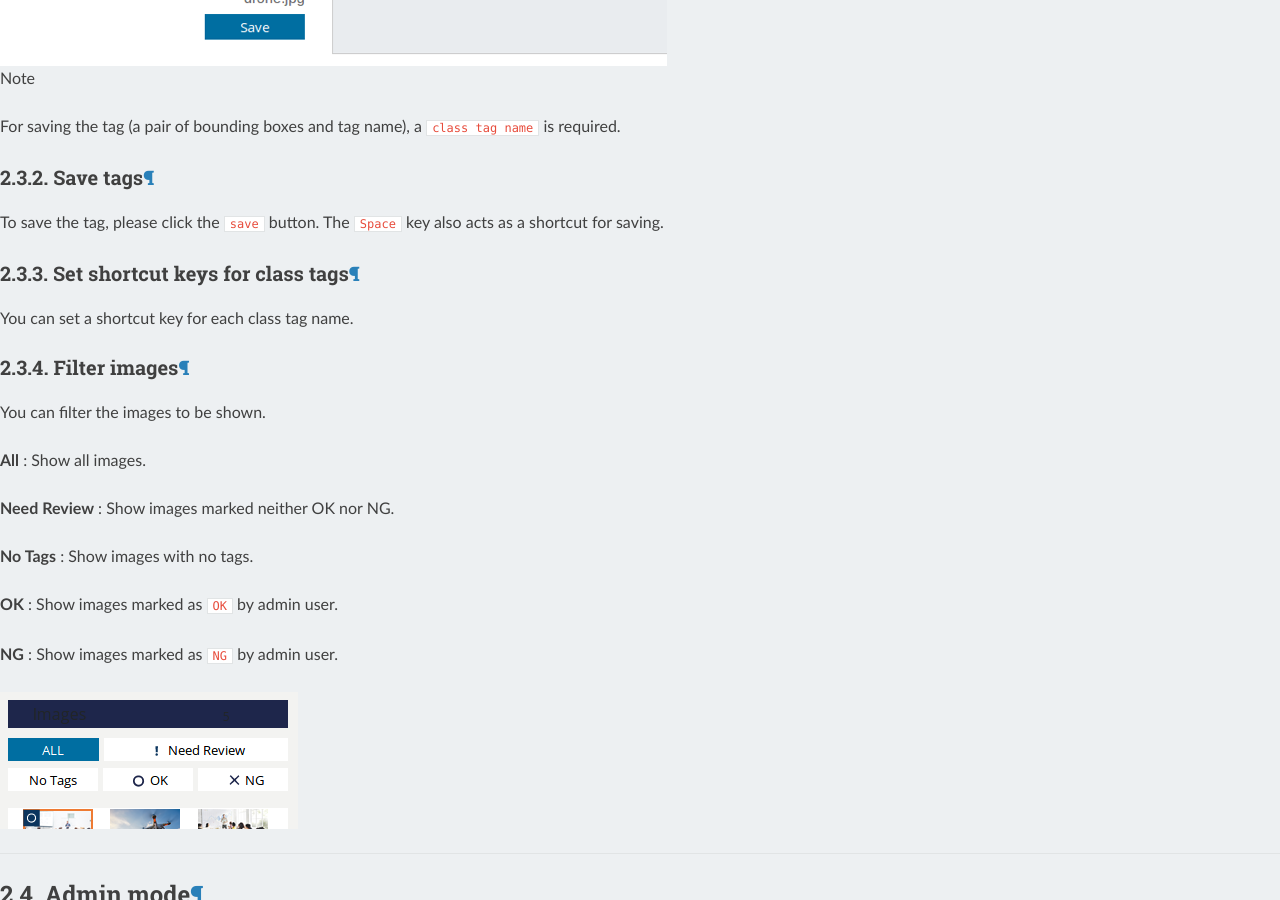
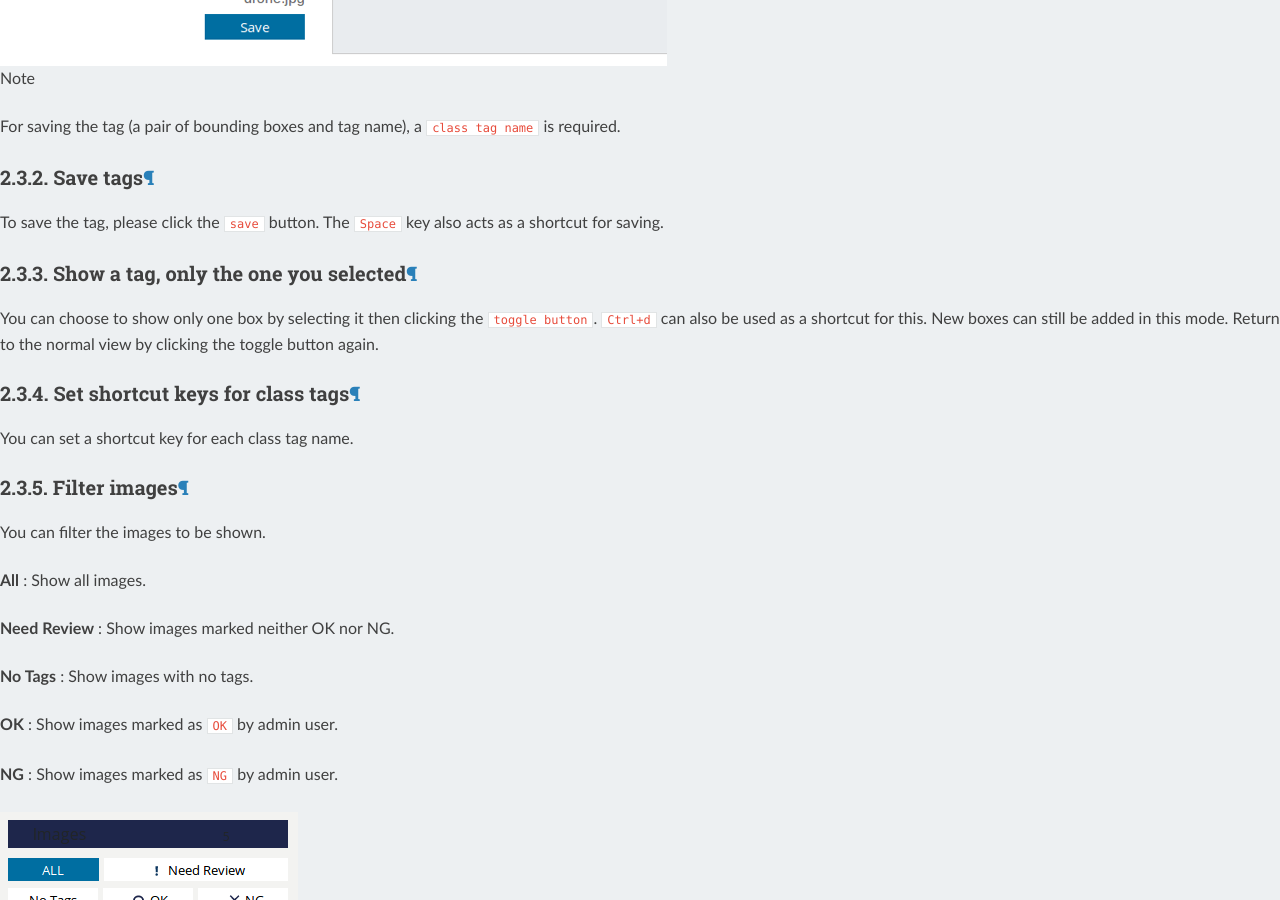
Before and after one commit to clockfly/ReNomTAG, a Sphinx documentation site: the page built from doc/rsts/how_to_use.rst, in a window 1280 px wide and 900 px high, scrolled down 3261 px. Built offline with Sphinx 7.4.7 and the Read the Docs theme 2.0.0, drawn with Linux system fonts in a browser that asks for light colours; some of the changed text lies outside the part shown.

Commit message:
#14 add the description to how_to_use

```diff
--- a/doc/rsts/how_to_use.rst
+++ b/doc/rsts/how_to_use.rst
@@ -117,6 +117,14 @@ Save tags
 
 To save the tag, please click the ``save`` button.
 The ``Space`` key also acts as a shortcut for saving.
+
+
+Show a tag, only the one you selected
+~~~~~~~~~~~~~~~~~~~~~~~~~~~~~~~~~~~~~
+You can choose to show only one box by selecting it then clicking the ``toggle button``.
+``Ctrl+d`` can also be used as a shortcut for this.
+New boxes can still be added in this mode.
+Return to the normal view by clicking the toggle button again.
 
 
 Set shortcut keys for class tags
--- a/js/src/components/tagcanvas.vue
+++ b/js/src/components/tagcanvas.vue
@@ -446,7 +446,6 @@ export default {
         }
         if(event.ctrlKey === true && event.key === "d"){
           this.show_selected_boxes_toggle();
-          console.log("hello!");
         }
     },
 
```
Also changed, not shown: 1 other file.
